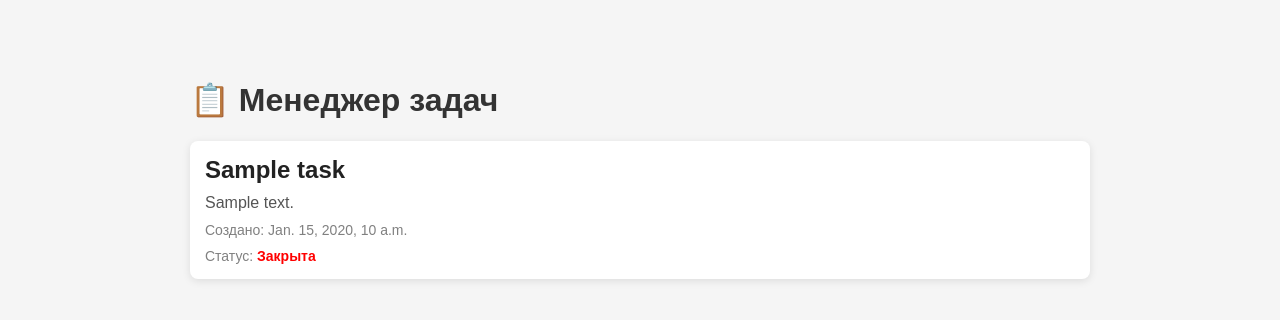
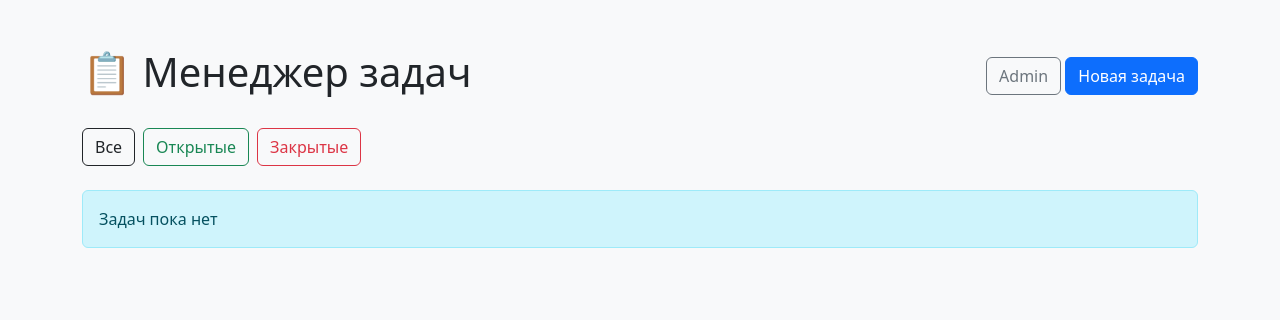
Before and after one commit to Icestorm203/django-task-manager, a Django app: page /?status=open in a window 1280 px wide. Shown: the top 320 px of the page. Run offline with Django 5.2, Linux system fonts and the light colour scheme; tables that the repository leaves empty hold one stand-in row (values such as "Sample post").

Commit message:
Улучшил пользовательский интерфейс

```diff
--- a/tasks/templates/tasks/task_list.html
+++ b/tasks/templates/tasks/task_list.html
@@ -4,92 +4,101 @@
     <meta charset="UTF-8">
     <title>Task Manager</title>
 
-    <style>
-        body {
-            font-family: Arial, sans-serif;
-            max-width: 900px;
-            margin: 40px auto;
-            background: #f5f5f5;
-            padding: 20px;
-        }
+    <link
+        href="https://cdn.jsdelivr.net/npm/bootstrap@5.3.8/dist/css/bootstrap.min.css"
+        rel="stylesheet">
+</head>
 
-        h1 {
-            color: #333;
-        }
+<body class="bg-light">
 
-        .task {
-            background: white;
-            border-radius: 8px;
-            padding: 15px;
-            margin-bottom: 15px;
-            box-shadow: 0 2px 8px rgba(0,0,0,0.1);
-        }
+<div class="container py-5">
 
-        .title {
-            margin: 0;
-            color: #222;
-        }
+    <div class="d-flex justify-content-between align-items-center mb-4">
 
-        .description {
-            margin-top: 10px;
-            color: #555;
-        }
+        <h1>📋 Менеджер задач</h1>
 
-        .meta {
-            margin-top: 10px;
-            font-size: 14px;
-            color: gray;
-        }
+        <div>
+            <a href="/admin/" class="btn btn-outline-secondary">Admin</a>
+            <a href="{% url 'create_task' %}" class="btn btn-primary">
+                Новая задача
+            </a>
+        </div>
 
-        .open {
-            color: green;
-            font-weight: bold;
-        }
+    </div>
 
-        .closed {
-            color: red;
-            font-weight: bold;
-        }
+    <div class="d-flex gap-2 mb-4">
 
-        .empty {
-            background: white;
-            padding: 20px;
-            border-radius: 8px;
-            text-align: center;
-        }
-    </style>
-</head>
-<body>
+        <a href="/" class="btn btn-outline-dark">
+            Все
+        </a>
 
-    <h1>📋 Менеджер задач</h1>
+        <a href="/?status=open" class="btn btn-outline-success">
+            Открытые
+        </a>
 
+        <a href="/?status=closed" class="btn btn-outline-danger">
+            Закрытые
+        </a>
+
+    </div>
     {% for task in tasks %}
-        <div class="task">
-            <h2 class="title">{{ task.title }}</h2>
 
-            <div class="description">
-                {{ task.description }}
+    <div class="card shadow-sm mb-3">
+        <div class="card-body">
+
+            <div class="d-flex justify-content-between align-items-start">
+                <h3 class="card-title">
+                    {{ task.title }}
+                </h3>
+
+                <div class="d-flex align-items-center gap-2">
+
+
+                    {% if task.is_closed %}
+                        <span class="badge bg-danger">
+                            Закрыта
+                        </span>
+                        <a
+                            href="{% url 'toggle_task' task.id %}"
+                            class="btn btn-sm btn-outline-success ms-2"
+                        >
+                            Открыть
+                        </a>
+                    {% else %}
+                        <span class="badge bg-success">
+                            Открыта
+                        </span>
+
+                        <a
+                            href="{% url 'close_task' task.id %}"
+                            class="btn btn-sm btn-outline-danger ms-2"
+                        >
+                            Закрыть
+                        </a>
+                    {% endif %}
+                </div>
             </div>
 
-            <div class="meta">
-                Создано: {{ task.created_at }}
-            </div>
+            <p class="card-text mt-3">
+                {{ task.description }}
+            </p>
 
-            <div class="meta">
-                Статус:
-                {% if task.is_closed %}
-                    <span class="closed">Закрыта</span>
-                {% else %}
-                    <span class="open">Открыта</span>
-                {% endif %}
-            </div>
+            <small class="text-muted">
+                Создано: {{ task.created_at|date:"d.m.Y H:i"}}
+            </small>
+
         </div>
+    </div>
+
     {% empty %}
-        <div class="empty">
-            <h3>Задач пока нет</h3>
-            <p>Добавьте задачи через админ-панель.</p>
-        </div>
+
+    <div class="alert alert-info">
+        Задач пока нет
+    </div>
+
     {% endfor %}
+
+</div>
 
 </body>
 </html>
--- a/tasks/urls.py
+++ b/tasks/urls.py
@@ -1,6 +1,10 @@
 from django.urls import path
-from .views import task_list
+from .views import task_list, create_task, close_task, toggle_task, delete_task
 
 urlpatterns = [
     path('', task_list, name='task_list'),
+    path('create/', create_task, name='create_task'),
+    path('close/<int:task_id>/', close_task, name='close_task'),
+    path('toggle/<int:task_id>/',toggle_task,name='toggle_task'),
+    path('delete/<int:task_id>/', delete_task, name='delete_task'),
 ]
--- a/tasks/views.py
+++ b/tasks/views.py
@@ -1,12 +1,64 @@
-from django.shortcuts import render
+from django.shortcuts import render, redirect, get_object_or_404
 from .models import Task
 
 
 def task_list(request):
+
+    status = request.GET.get('status')
+
     tasks = Task.objects.all().order_by('-created_at')
+
+    if status == 'open':
+        tasks = tasks.filter(is_closed=False)
+
+    elif status == 'closed':
+        tasks = tasks.filter(is_closed=True)
 
     return render(
         request,
         'tasks/task_list.html',
-        {'tasks': tasks}
+        {
+            'tasks': tasks,
+            'current_status': status
+        }
     )
+
+def create_task(request):
+    if request.method == 'POST':
+        title = request.POST.get('title')
+        description = request.POST.get('description')
+
+        Task.objects.create(
+            title=title,
+            description=description
+        )
+
+        return redirect('task_list')
+
+    return render(request, 'tasks/create_task.html')
+
+
+def delete_task(request, task_id):
+    task = get_object_or_404(Task, id=task_id)
+    task.delete()
+
+    return redirect('task_list')
+
+
+def close_task(request, task_id):
+    task = get_object_or_404(Task, id=task_id)
+
+    task.is_closed = True
+    task.save()
+
+    return redirect('task_list')
+
+
+def toggle_task(request, task_id):
+    task = get_object_or_404(Task, id=task_id)
+
+    task.is_closed = not task.is_closed
+
+    task.save()
+
+    return redirect('task_list')
```
Also changed, not shown: tasks/templates/tasks/create_task.html (added, +59 -0 lines), README.md.
